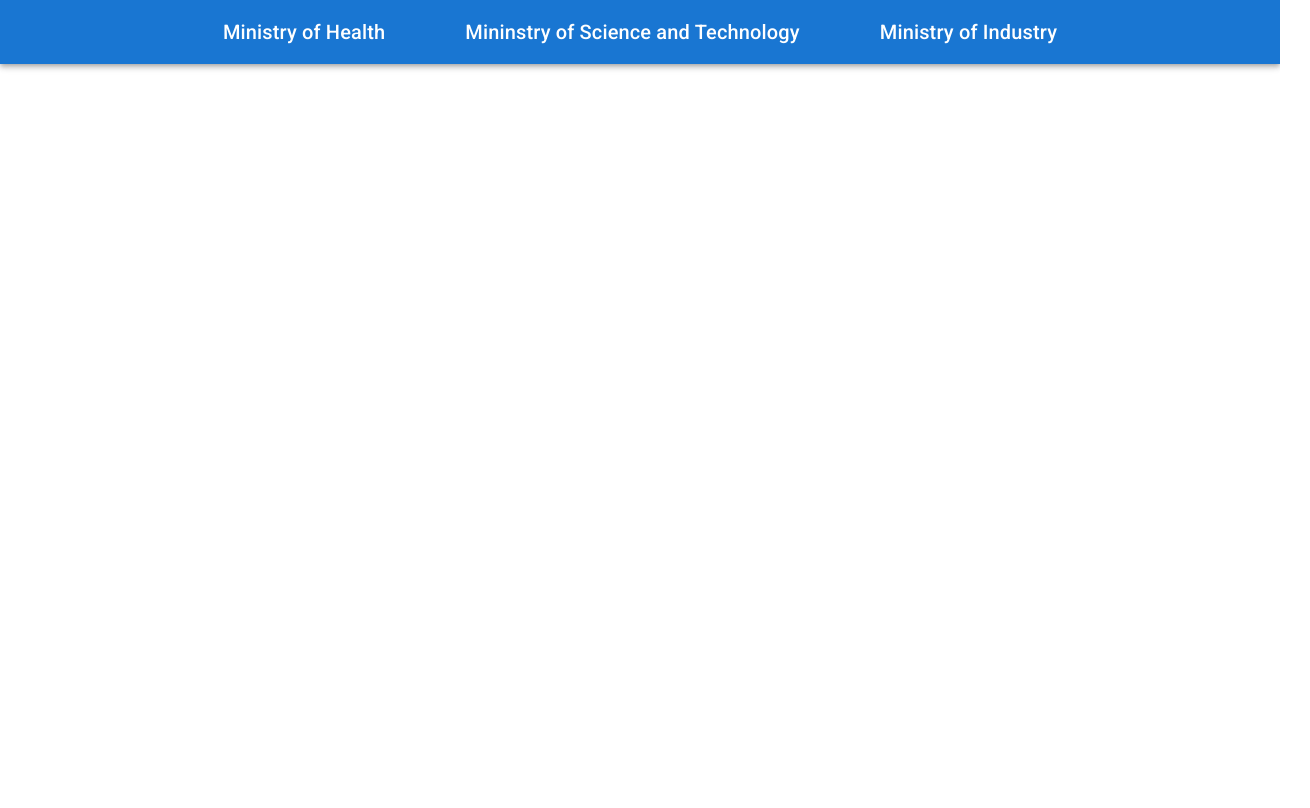
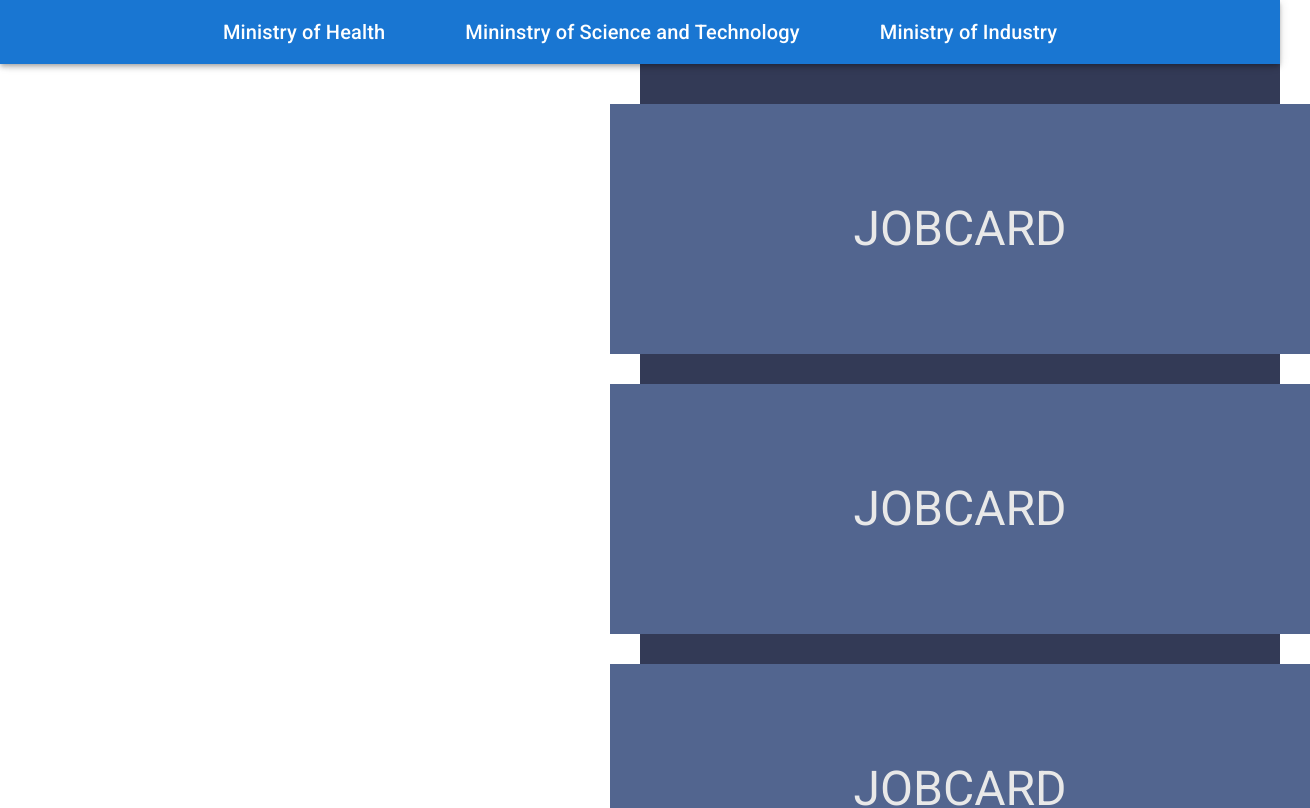
Before and after one commit to traviswilliams997/Ministry-Jobs-JA, a React (Vite) app in the folder client/: page / in a window 1280 px wide. Shown: the top 808 px of the page, 1310 px wide, since content can reach past the window. Built offline with nearby package versions, Linux system fonts and the light colour scheme.

Commit message:
Create JobCard Component

```diff
--- a/client/src/App.jsx
+++ b/client/src/App.jsx
@@ -1,10 +1,31 @@
-import { Box, Stack } from '@mui/material'
+import { Box, Stack, useMediaQuery } from '@mui/material'
 import Navbar from './components/Navbar'
+import MohCard from './components/MohCard'
 function App() {
+  const isNonMobile = useMediaQuery('(min-width:1200px)')
+
   return (
-    <Box bgcolor={'#77A6F7'} color={'#FFFFFF'}>
+    <Stack>
       <Navbar />
-    </Box>
+      <Box display={'flex'} justifyContent={'right'}>
+        <Box
+          display="grid"
+          gap="30px"
+          width="50vw"
+          pt={'40px'}
+          bgcolor="#333A56"
+          justifyItems={'center'}
+          gridTemplateColumns="repeat(1, minmax(0, 1fr))"
+        >
+          <MohCard />
+          <MohCard />
+          <MohCard />
+          <MohCard />
+          <MohCard />
+          <MohCard />
+        </Box>
+      </Box>
+    </Stack>
   )
 }
 
--- /dev/null
+++ b/client/src/components/MohCard.jsx
@@ -0,0 +1,21 @@
+import React from 'react'
+import { Box, Typography } from '@mui/material'
+
+const MohCard = () => {
+  return (
+    <Box
+      display={'flex'}
+      height={'250px'}
+      width={'700px'}
+      bgcolor={'#52658F'}
+      justifyContent={'center'}
+      alignItems={'center'}
+    >
+      <Typography variant="h3" color={'#E8E8E8'}>
+        JOBCARD
+      </Typography>
+    </Box>
+  )
+}
+
+export default MohCard
```
